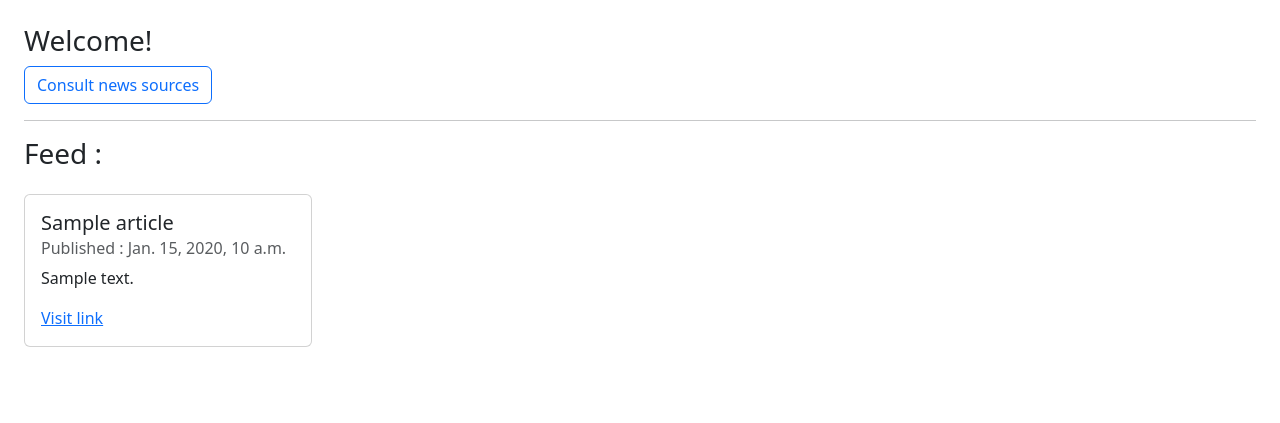
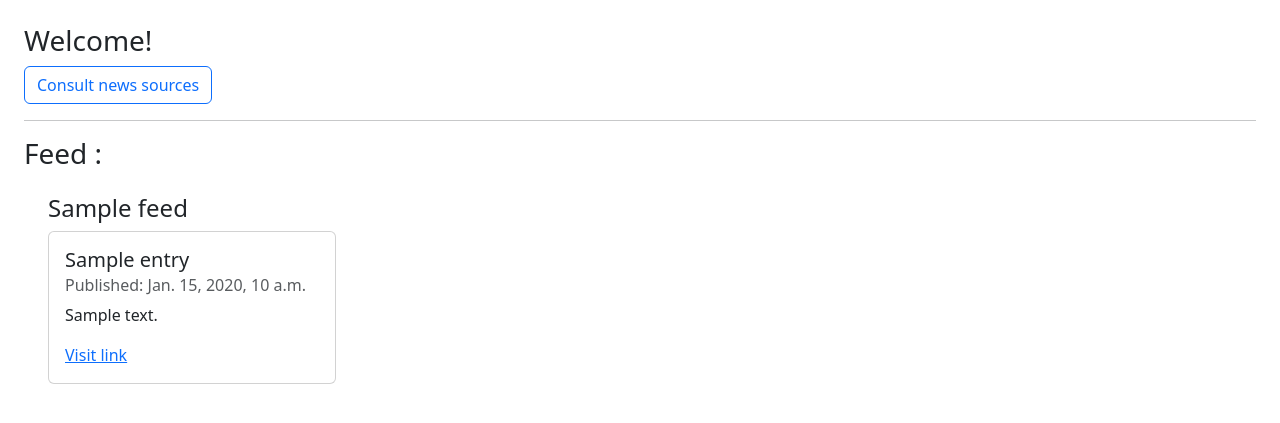
Before and after one commit to maissen/RSS-News---stage, a Django app: template news_feed/templates/news_feed/news_feed.html in a window 1280 px wide. Shown: the top 423 px of the page. Run offline with Django 5.2, Linux system fonts and the light colour scheme; the template is opened without the code that fills it: most values are stand-ins (such as "Sample title", 1, 10 or a date in 2020).

Commit message:
Adding the title of each feed's entries in news_feed section

```diff
--- a/news_feed/templates/news_feed/news_feed.html
+++ b/news_feed/templates/news_feed/news_feed.html
@@ -9,21 +9,28 @@
     <a href="{% url 'news_sources' %}" class="btn btn-outline-primary">Consult news sources</a>
     <hr/>
     <h3 class="mb-4">Feed : </h3>
-    {% if entries %}
-        <div class="row">
-            {% for article in entries %}
+    {% if feeds %}
+        {% for feed in feeds %}
+            <div class="row mb-3 px-4">
+                <h4>{{ feed.feed_title }}</h4>
+                {% if feed.feed_entries == "Doesn't have any news" %}
+                    <p>Doesn't have any news</p>
+                    {% else %}
+                        {% for entry in feed.feed_entries %}
                             <div class="col-6 col-lg-3 mb-4">
                                 <div class="card" style="width: 18rem;">
                                     <div class="card-body">
-                            <h5 class="card-title">{{ article.title }}</h5>
-                            <h6 class="card-subtitle mb-2 text-body-secondary">Published : {{ article.published }}</h6>
-                            <p class="card-text">{{ article.description }}</p>
-                            <a class="card-link" href="{{ article.link }}">Visit link</a>
+                                        <h5 class="card-title">{{ entry.title }}</h5>
+                                        <h6 class="card-subtitle mb-2 text-body-secondary">Published: {{ entry.published }}</h6>
+                                        <p class="card-text">{{ entry.description }}</p>
+                                        <a class="card-link" href="{{ entry.link }}">Visit link</a>
                                     </div>
                                 </div>
                             </div>
                         {% endfor %}
+                {% endif %}
             </div>
+        {% endfor %}
         {% else %}
             <p style="display: inline-block;" class="me-3">You didn't add any RSS links!</p>
             <a href="{% url 'news_sources' %}" class="btn btn-outline-success">Add Now</a>
```
Also changed, not shown: news_feed/views.py (+11 -5 lines). Lines whose indentation alone changed are shown as unchanged.
